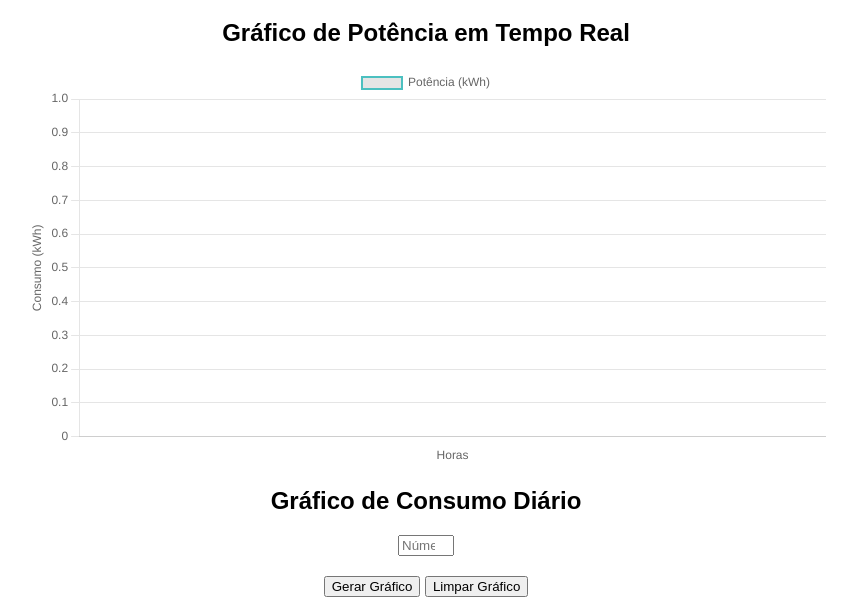
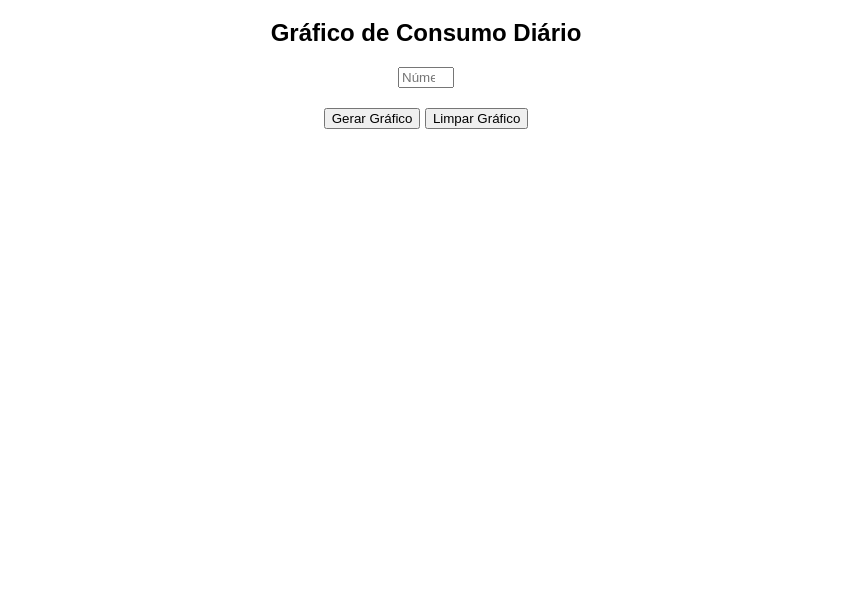
Before and after one commit to bibliotecasj/calcular-potencia, a plain HTML site: page index.html in a window 1280 px wide. Shown: the part 61-675 px from the top of the page, without its empty margins (214-1071 px from the left). Drawn offline with nearby package versions, Linux system fonts and the light colour scheme.

Commit message:
Update index.html

```diff
--- a/index.html
+++ b/index.html
@@ -45,8 +45,6 @@
 <body>
     <h1>Consumo de Energia Elétrica Numa Casa</h1>
 
-    <h2>Gráfico de Potência em Tempo Real</h2>
-    <canvas id="graficoPotencia"></canvas>
 
     <h2>Gráfico de Consumo Diário</h2>
     <input type="number" id="numDias" min="1" max="30" placeholder="Número de dias (1 a 30)" />
@@ -101,11 +99,11 @@
 
         // Valores de consumo diário em kWh para os 30 dias
         const consumoDiario = [
-            3.5, 3.7, 3.8, 3.4, 3.9, 3.5, 4.0,
-            4.3, 4.5, 3.8, 4.3, 3.9, 4.1, 3.8,
-            3.4, 3.9, 4.5, 3.3, 4.2, 3.6, 3.7,
-            4.4, 4.0, 4.2, 3.6, 3.9, 4.1, 3.8,
-            4.0, 4.1, 4.3
+            3.5, 3.7, 3.8, 3.4, 3.9, 4.4, 4.0,
+            3.6, 3.5, 3.8, 3.9, 3.9, 4.1, 4.2,
+            3.4, 3.9, 3.5, 3.3, 3.3, 4.4, 4.3,
+            3.8, 4.0, 3.7, 3.6, 3.9, 4.1, 4.4,
+            4.0, 3.6, 3.6
         ];
 
         // Atualiza o gráfico de Potência em Tempo Real a cada 60 minutos (3600000 ms)
```
